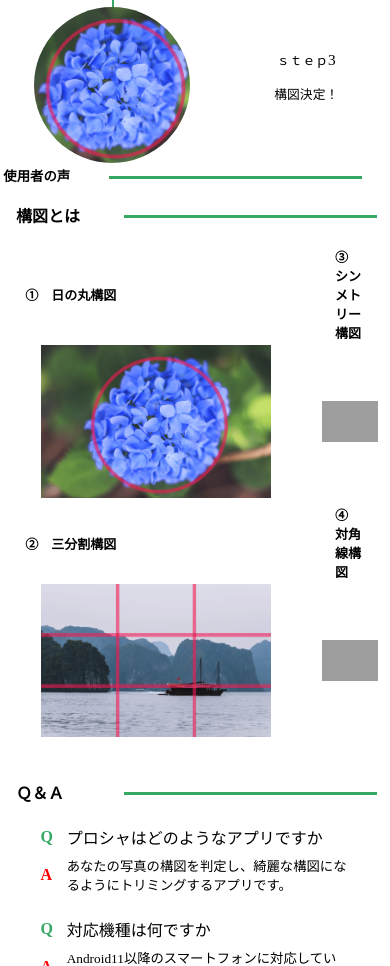
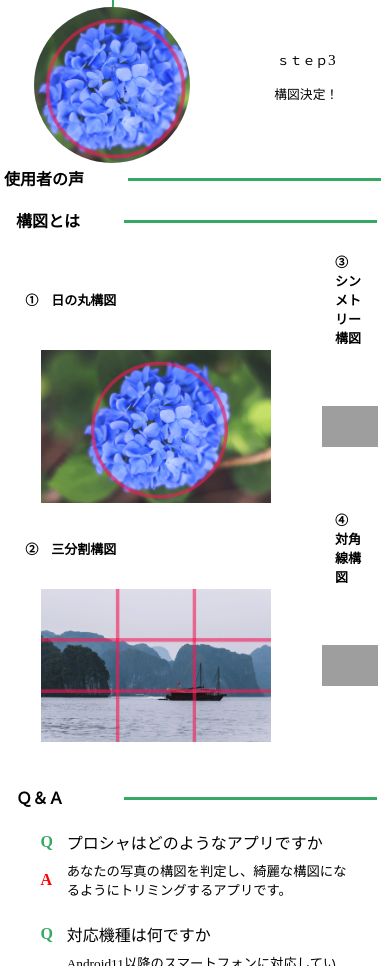
Before and after one commit to YasuiMaito/Prosya-1206, a plain HTML site: page index.html in a window 390 px wide. Shown: the part 959-1925 px from the top of the page. Drawn offline with Linux system fonts and the light colour scheme; grey boxes are pictures that could not be loaded.

Commit message:
Update style.css

```diff
--- a/style.css
+++ b/style.css
@@ -363,21 +363,14 @@ footer .TensorFlow {
     font-size: x-small;
   }
 
-  #sumaho-area-6 .sumaho-text-divider-area-6,
   #sumaho-area-3 .sumaho-text-divider-area-3,
-  #sumaho-area-5 .sumaho-text-divider-area-5 {
+  #sumaho-area-4 .sumaho-text-divider-area-4,
+  #sumaho-area-5 .sumaho-text-divider-area-5,
+  #sumaho-area-6 .sumaho-text-divider-area-6 {
     position: relative;
     display: inline-block;
     padding-right: 68vw;
     font-weight: bold;
-  }
-
-  #sumaho-area-4 .sumaho-text-divider-area-4 {
-    position: relative;
-    display: inline-block;
-    padding-right: 68vw;
-    font-weight: bold;
-    font-size: 83.5%;
   }
 
   #sumaho-area-3 .sumaho-text-divider-area-3:after,
```
